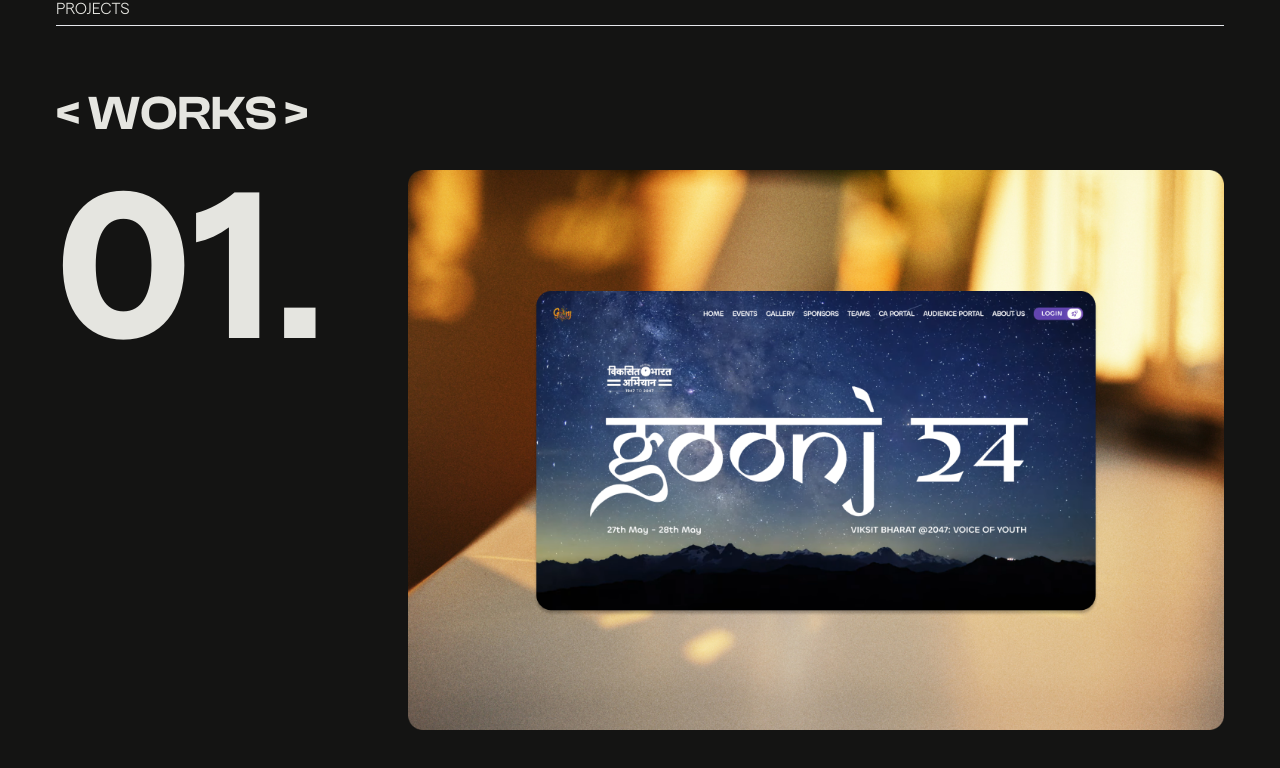
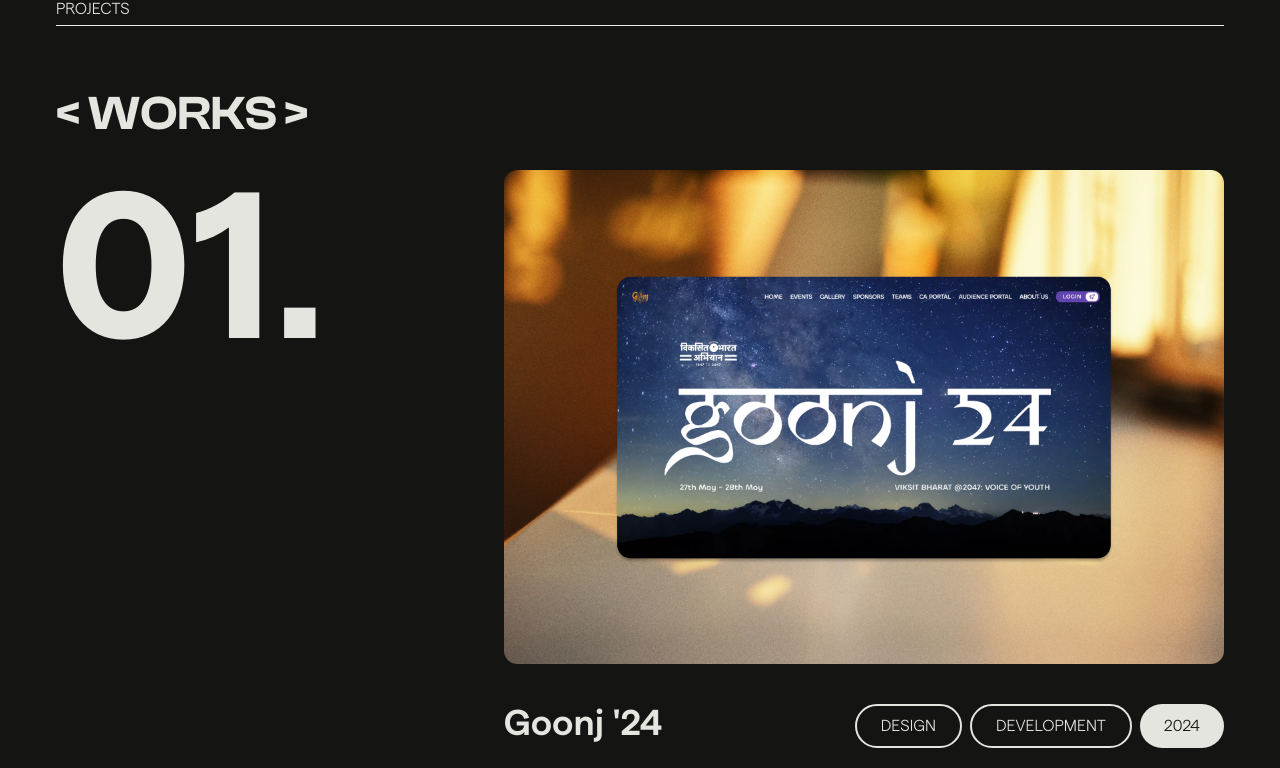
Before and after one commit to s4bbi/Portfolio-24, a React (Vite) app: page / in a window 1280 px wide. Shown: the part 2817-3585 px from the top of the page. Built offline with nearby package versions, Linux system fonts and the light colour scheme.

Commit message:
minor updates

```diff
--- a/package.json
+++ b/package.json
@@ -10,6 +10,7 @@
     "preview": "vite preview"
   },
   "dependencies": {
+    "@splinetool/react-spline": "^4.0.0",
     "@studio-freight/react-lenis": "^0.0.47",
     "emailjs-com": "^3.2.0",
     "gsap": "^3.12.5",
--- a/src/components/Footer.jsx
+++ b/src/components/Footer.jsx
@@ -13,7 +13,7 @@
 const Footer = () => {
     return (
         <div>
-            <div className="h-full w-full bg-black text-white px-6 md:px-28 py-8 lg:p5-4 flex flex-col md:flex-row justify-between ">
+            <div className="h-full w-full bg-black text-white px-6 md:px-28 py-8 lg:p5-4 flex flex-col md:flex-row justify-between gap-8">
                 <div className="flex flex-col gap-4 md:gap-6 font-mR">
                     <p className="text-2xl md:text-3xl font-mSB">Contact Info:</p>
                     <p className="text-lg md:text-xl">singhyashpreet22@gmail.com</p>
--- a/src/components/Hero.jsx
+++ b/src/components/Hero.jsx
@@ -2,6 +2,7 @@
 // import gsap from 'gsap';
 // import { ScrollTrigger } from 'gsap/ScrollTrigger';
 import sound from "../assets/sound/aruarianDance.wav"
+// import SplineModel from './SplineModel';
 
 const Hero = () => {
   const [isSoundOn, setIsSoundOn] = useState(false);
@@ -41,6 +42,7 @@
 
   return (
     <div className="relative flex flex-col justify-center items-center mx-auto gap-10 h-screen bg-white" id='home'>
+
       <div className="flex gap-2 font-cdL text-base md:text-lg justify-center tracking-[4px] md:tracking-[5.32px]">
         <p className='name'>YASHPREET SINGH</p>
       </div>
--- a/src/components/Projects.jsx
+++ b/src/components/Projects.jsx
@@ -10,8 +10,8 @@
             </div>
             <p className="font-cdSB text-xl md:text-3xl lg:text-5xl text-white">&lt; WORKS &gt;</p>
             {projectData.map((project, index) => (
-                <div key={project.id} className="flex justify-between py-4 lg:py-8 text-white gap-20">
-                    <div className="font-mB hidden md:flex md:text-9xl lg:text-[208px]">
+                <div key={project.id} className="flex justify-between py-4 lg:py-8 text-white gap-44">
+                    <div className="font-mB hidden md:flex md:text-8xl lg:text-[208px]">
                         <p>{`0${index + 1}.`}</p>
                     </div>
                     <div className="flex flex-col gap-5 sm:gap-10">
```
Also changed, not shown: src/components/SplineModel.jsx (added, +12 -0 lines), 1 other file (tests, documents, lock files or other folders).
